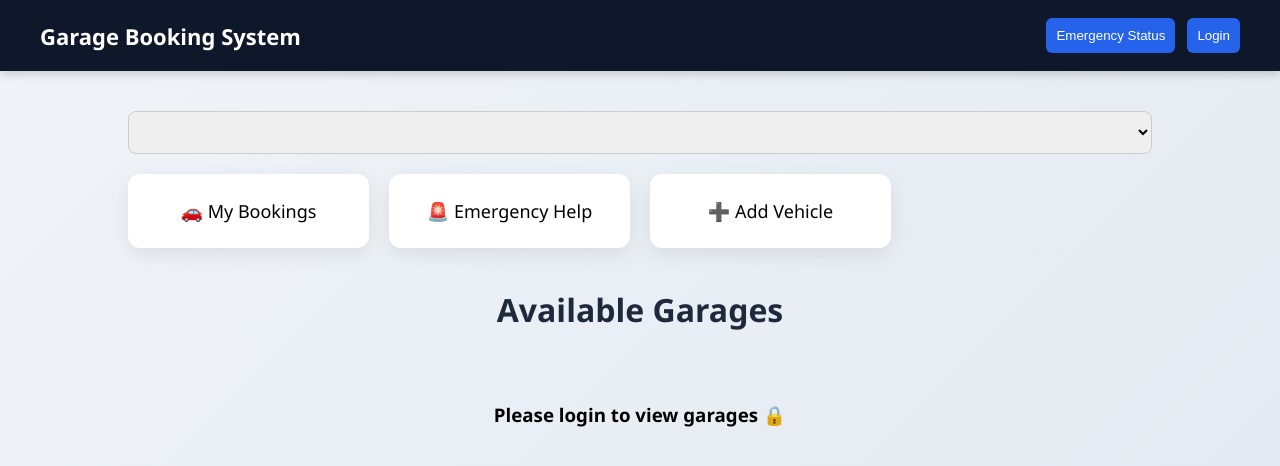
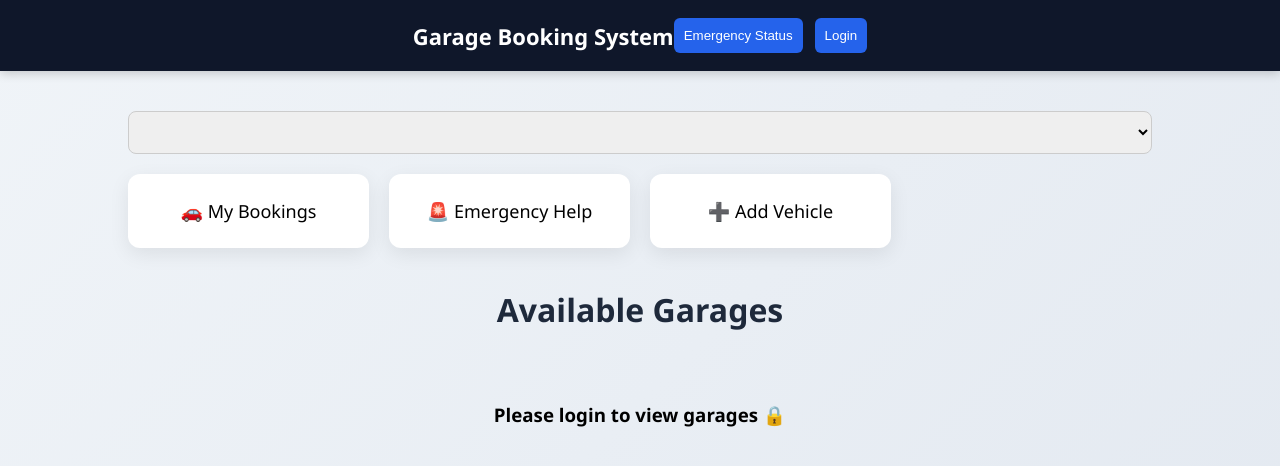
Before and after one commit to vivekmali1914/garage-booking-system, a plain HTML site: page frontend/index.html in a window 1280 px wide. Drawn offline with Linux system fonts and the light colour scheme; no server answers.

Commit message:
Update style1.css

```diff
--- a/frontend/style1.css
+++ b/frontend/style1.css
@@ -15,7 +15,7 @@ h1 {
 /* NAVBAR */
 .navbar {
     display: flex;
-    justify-content: space-between;
+    justify-content: center;
     align-items: center;
     background: #0f172a;
     color: white;
```
